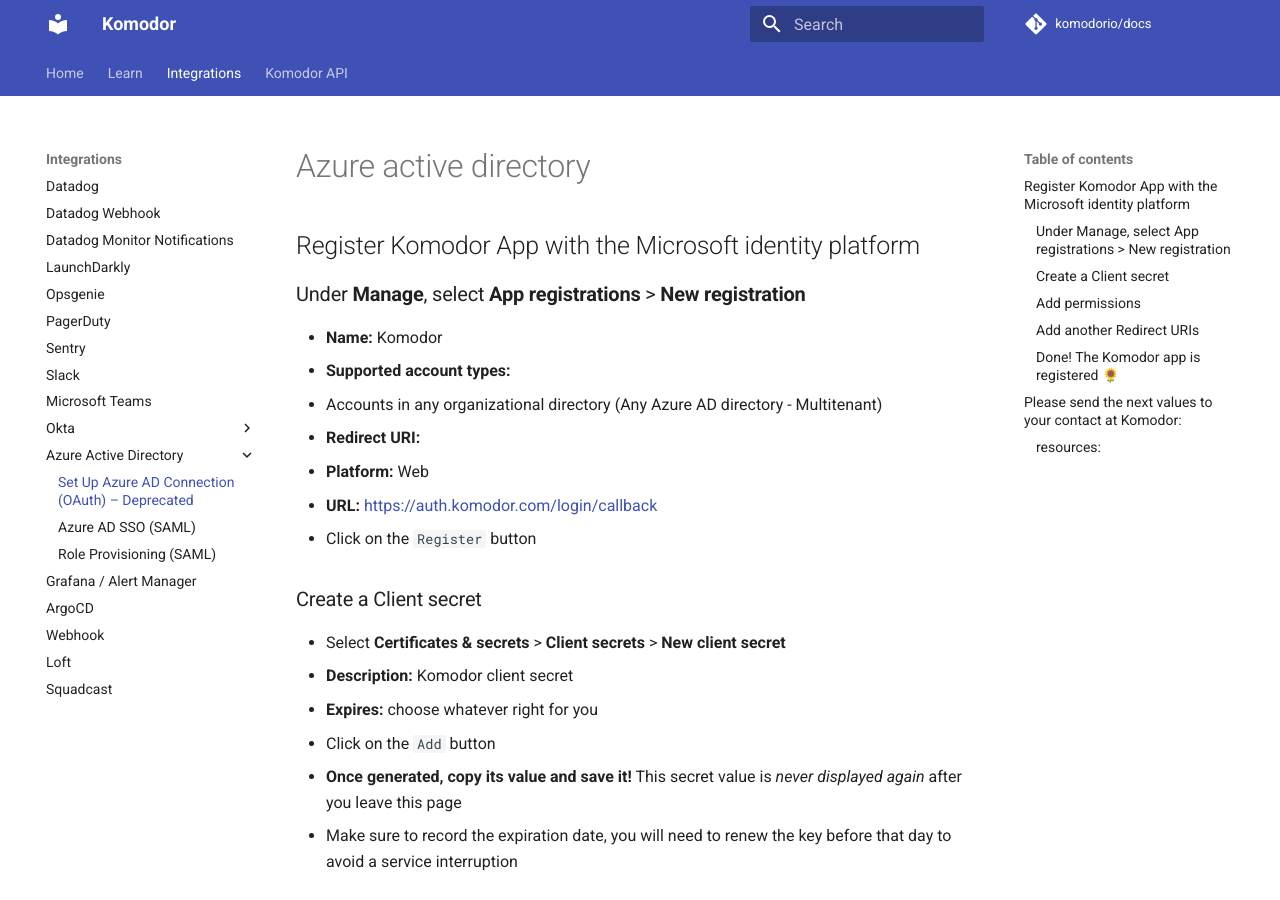
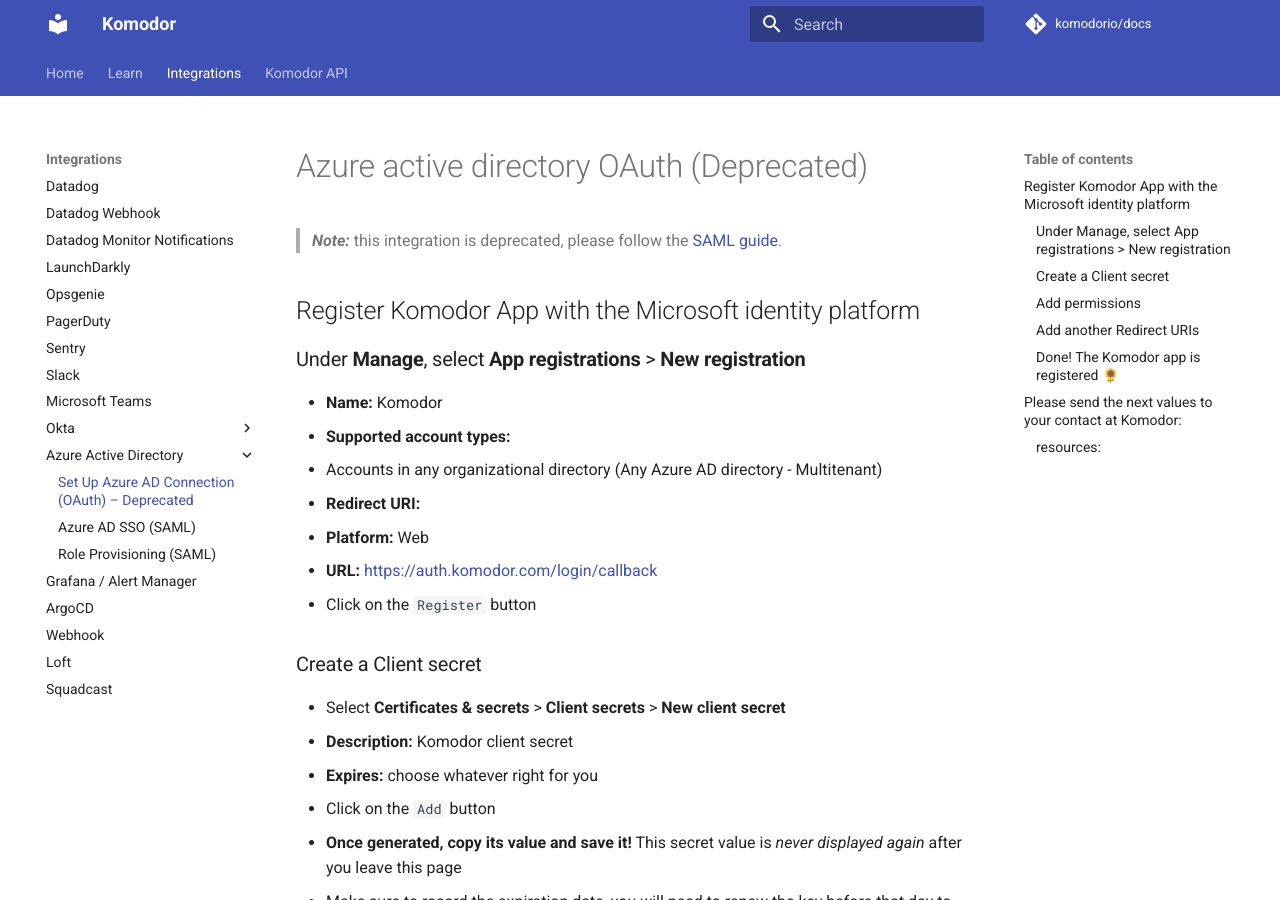
Before and after one commit to komodorio/docs, an MkDocs documentation site: the page built from docs/Integrations/AzureActiveDirectory/AzureActiveDirectory.md, in a window 1280 px wide and 900 px high. Built offline with MkDocs 1.6.1 and Material for MkDocs 9.7.7, drawn with Linux system fonts in a browser that asks for light colours; comment, search, counter and statistics services are not loaded.

Commit message:
More fixes

```diff
--- a/docs/Integrations/AzureActiveDirectory/AzureActiveDirectory.md
+++ b/docs/Integrations/AzureActiveDirectory/AzureActiveDirectory.md
@@ -1,4 +1,6 @@
-# Azure active directory
+# Azure active directory OAuth (Deprecated)
+
+> **_Note:_** this integration is deprecated, please follow the [SAML guide](./Azure-SAML-Integration.md).
 
 ## Register Komodor App with the Microsoft identity platform
 
```
Also changed, not shown: docs/Integrations/AzureActiveDirectory/Azure-Role-Provisioning.md (+1 -2 lines).
